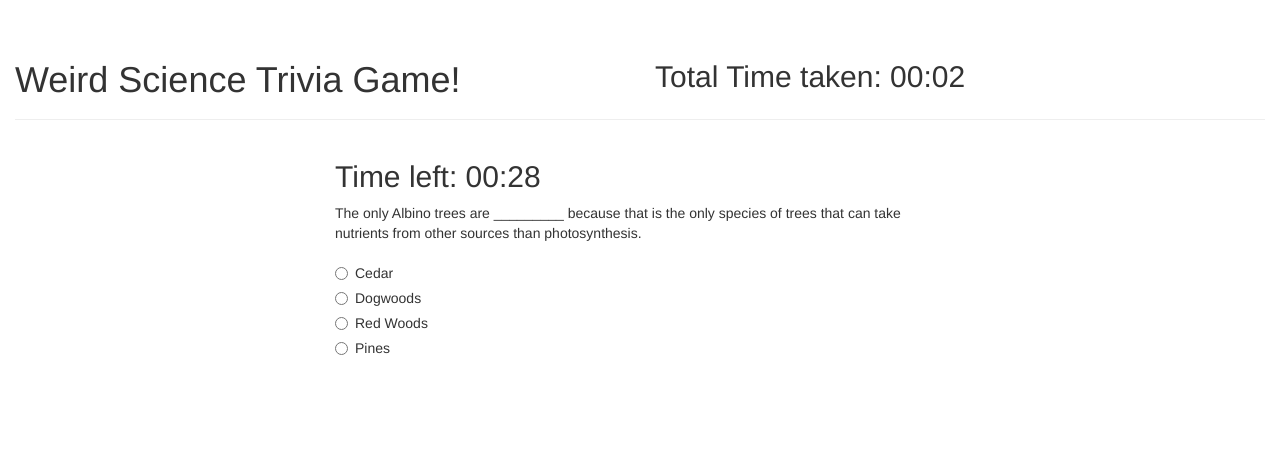
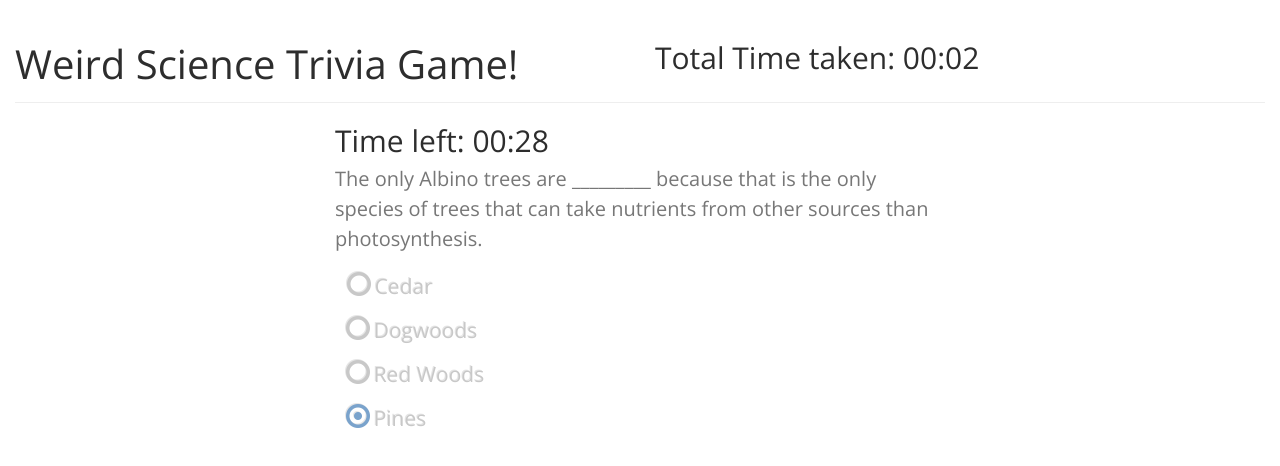
Before and after one commit to abruestle/TriviaGame, a plain HTML site: page index.html in a window 1280 px wide. Both pictures are taken after a click on the button "Start". Drawn offline with nearby package versions, Linux system fonts and the light colour scheme.

Commit message:
restyling

```diff
--- a/assets/css/style.css
+++ b/assets/css/style.css
@@ -0,0 +1,102 @@
+* {
+	font-size:20px;
+}
+
+#image {
+	max-height: 350px;
+	margin: 10px auto;
+}
+
+h1 {
+	font-size: 40px;
+}
+
+h2 {
+	font-size:30px;
+}
+
+p {
+	font-size:20px;
+}
+
+.btn {
+	font-size:20px;
+}
+
+.main {
+	font-size:20px;
+}
+
+/* For radio buttons:*/
+
+label.btn span {
+  font-size: 1.5em ;
+}
+
+label input[type="radio"] ~ i.fa.fa-circle-o{
+    color: #c8c8c8;    display: inline;
+}
+label input[type="radio"] ~ i.fa.fa-dot-circle-o{
+    display: none;
+}
+label input[type="radio"]:checked ~ i.fa.fa-circle-o{
+    display: none;
+}
+label input[type="radio"]:checked ~ i.fa.fa-dot-circle-o{
+    color: #7AA3CC;    display: inline;
+}
+label:hover input[type="radio"] ~ i.fa {
+color: #7AA3CC;
+}
+
+label input[type="checkbox"] ~ i.fa.fa-square-o{
+    color: #c8c8c8;    display: inline;
+}
+label input[type="checkbox"] ~ i.fa.fa-check-square-o{
+    display: none;
+}
+label input[type="checkbox"]:checked ~ i.fa.fa-square-o{
+    display: none;
+}
+label input[type="checkbox"]:checked ~ i.fa.fa-check-square-o{
+    color: #7AA3CC;    display: inline;
+}
+label:hover input[type="checkbox"] ~ i.fa {
+color: #7AA3CC;
+}
+
+div[data-toggle="buttons"] label.active{
+    color: #7AA3CC;
+}
+
+div[data-toggle="buttons"] label {
+display: inline-block;
+padding: 6px 12px;
+margin-bottom: 0;
+font-size: 14px;
+font-weight: normal;
+line-height: 2em;
+text-align: left;
+white-space: nowrap;
+vertical-align: top;
+cursor: pointer;
+background-color: none;
+border: 0px solid
+#c8c8c8;
+border-radius: 3px;
+color: #c8c8c8;
+-webkit-user-select: none;
+-moz-user-select: none;
+-ms-user-select: none;
+-o-user-select: none;
+user-select: none;
+}
+
+div[data-toggle="buttons"] label:hover {
+color: #7AA3CC;
+}
+
+div[data-toggle="buttons"] label:active, div[data-toggle="buttons"] label.active {
+-webkit-box-shadow: none;
+box-shadow: none;
+}
--- a/assets/javascript/app.js
+++ b/assets/javascript/app.js
@@ -295,7 +295,7 @@ game = {
 		console.log(game.questions[game.curQuestion]);
 
 		//Initializes with no extra buttons.
-		$("#main").html('<p id="question"></p><div class="input-group" id="answers"></div>');
+		$("#main").html('<p id="question"></p><div class="btn-group btn-group-vertical" data-toggle="buttons" id="answers"></div>');
 		$("#image").empty();
 
 		//Initializes trivia to have blank question, input area, and submit button.
@@ -320,7 +320,10 @@ game = {
 	        } else {
 	        	answer = game.questions[game.curQuestion].correct_answer;
 	        }
-	        $("#answers").append('<div class="radio"><label id="label'+i+'"><input type="radio" name="optradio" id="'+i+'">'+answer+'</label></div>');
+	        // <div class="radio"><label id="label'+i+'"><input type="radio" name="optradio" id="'+i+'">'+answer+'</label></div>');
+
+
+	        $("#answers").append('<label class="btn answerBtn"><input type="radio" name="gender1" checked><i class="fa fa-circle-o fa-2x"></i><i class="fa fa-dot-circle-o fa-2x"></i> <span id="'+i+'">'+answer+'</span></label>');
 		}
 		game.stopwatch.start();
 
@@ -364,9 +367,9 @@ game = {
 
 game.startScreen();
 
-$("body").on("click", ".radio", function() {
+$("body").on("click", ".answerBtn", function() {
 	console.log($(this).text());
-	game.checkAnswer($(this).text());
+	game.checkAnswer($(this).text().trim());
 });
 
 
--- a/index.html
+++ b/index.html
@@ -9,6 +9,9 @@
     <link href="assets/css/reset.css" rel="stylesheet">
 
     <link href="assets/css/bootstrap.min.css" rel="stylesheet">
+    <link href="https://bootswatch.com/4/spacelab/bootstrap.min.css" rel="stylesheet">
+    <link href="https://netdna.bootstrapcdn.com/font-awesome/4.0.3/css/font-awesome.min.css" rel="stylesheet">
+
     <link href="assets/css/style.css" rel="stylesheet">
 	<link rel="shortcut icon" href="assets/images/favicon.ico" type="image/x-icon" />
 
```
